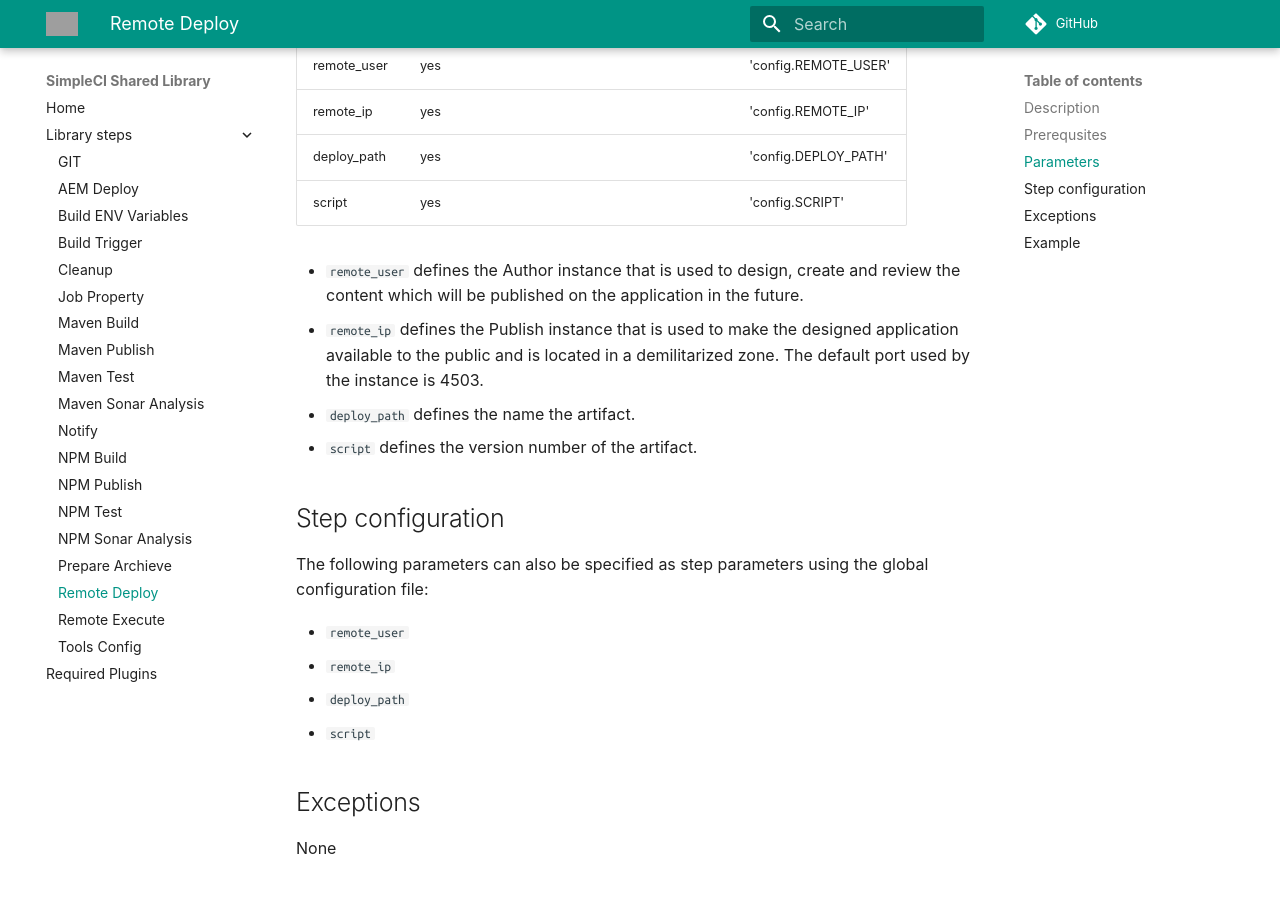
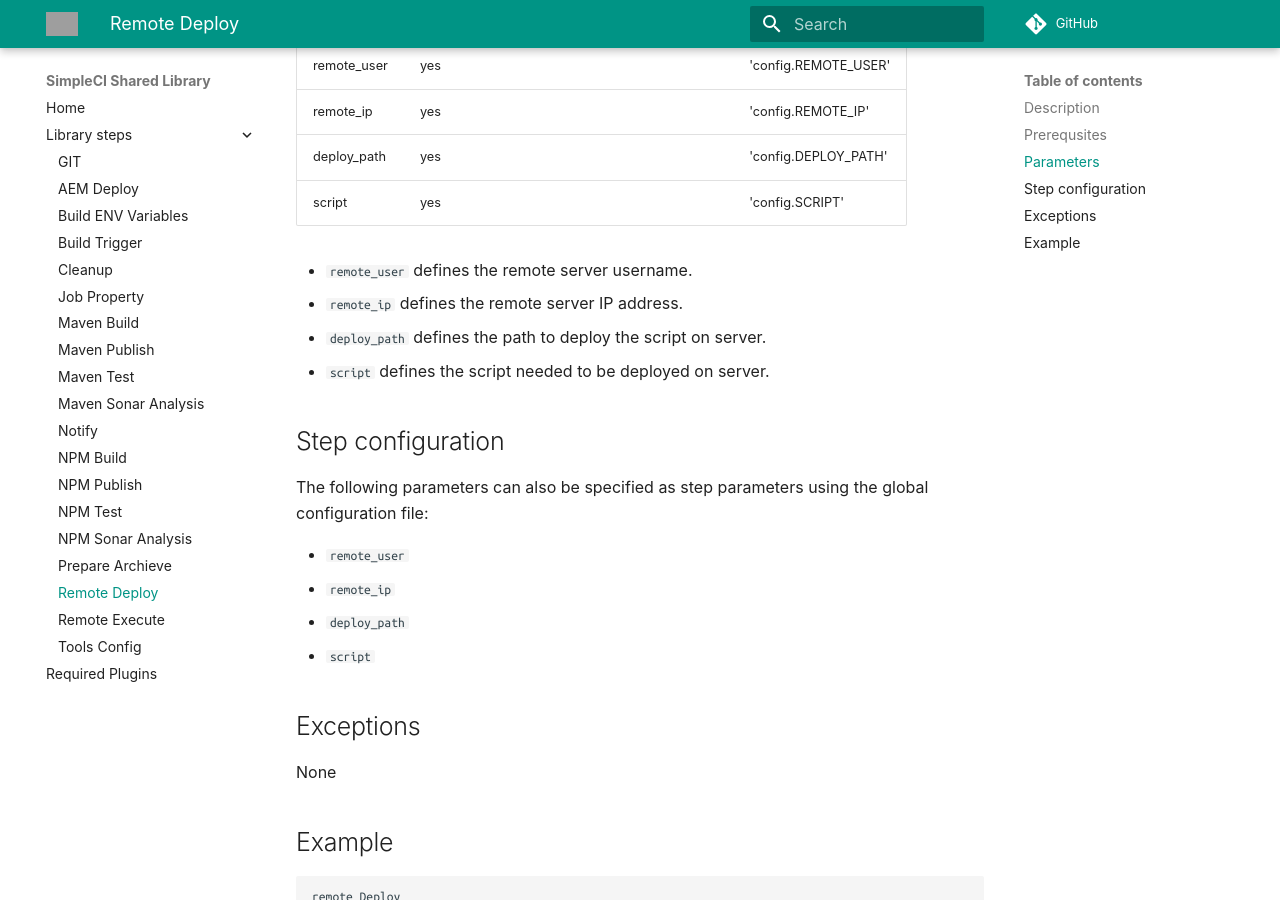
Before and after one commit to devopsnext/simpleci-shared-library, an MkDocs documentation site: the page built from documentation/docs/steps/remote_Deploy.md, in a window 1280 px wide and 900 px high, scrolled down 466 px. Built offline with MkDocs 1.6.1 and Material for MkDocs 9.7.7, drawn with Linux system fonts in a browser that asks for light colours; some web fonts are replaced; comment, search, counter and statistics services are not loaded; old or Windows-style settings are respelled for this version of MkDocs; grey boxes are pictures that could not be loaded.

Commit message:
Update remote_Deploy.md

```diff
--- a/documentation/docs/steps/remote_Deploy.md
+++ b/documentation/docs/steps/remote_Deploy.md
@@ -16,10 +16,10 @@ none
 | script | yes |  |  | 'config.SCRIPT' |
 
 
-* `remote_user` defines the Author instance that is used to design, create and review the content which will be published on the application in the future.
-* `remote_ip` defines the Publish instance that is used to make the designed application available to the public and is located in a demilitarized zone. The default port used by the instance is 4503.
-* `deploy_path` defines the name the artifact.
-* `script` defines the version number of the artifact.
+* `remote_user` defines the remote server username.
+* `remote_ip` defines the remote server IP address.
+* `deploy_path` defines the path to deploy the script on server.
+* `script` defines the script needed to be deployed on server.
 
 
 ## Step configuration
```
